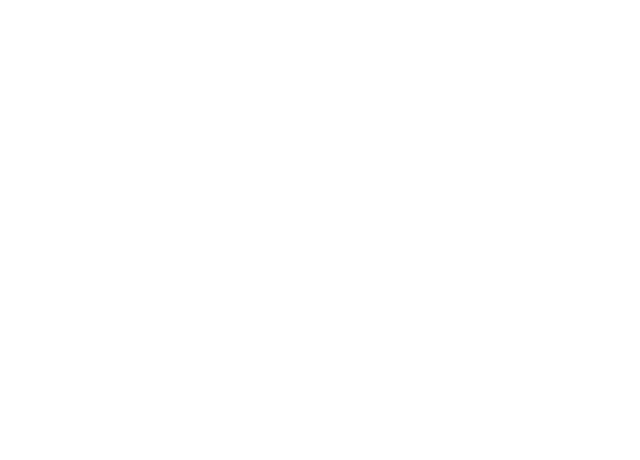
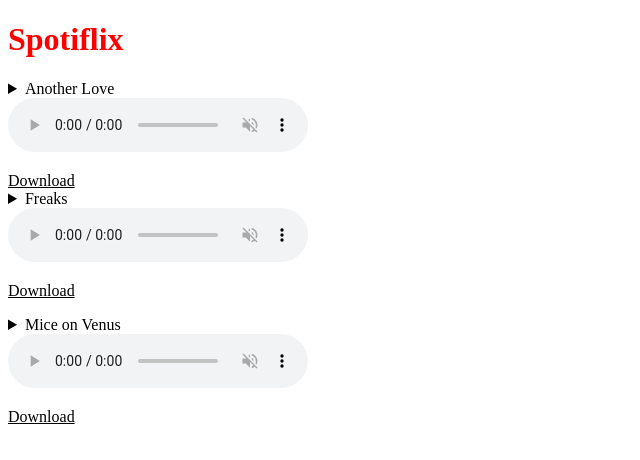
Before and after one commit to kretzerfelipe/01-Exercicios-HTML, a plain HTML site: page 003 - Exercício HTML Básico/index.html in a window 1280 px wide. Shown: the whole page, without its empty margins (0-640 px from the left). Drawn offline with Linux system fonts and the light colour scheme.

Commit message:
res bug finalizado 2

```diff
--- a/003 - Exercício HTML Básico/index.html
+++ b/003 - Exercício HTML Básico/index.html
@@ -0,0 +1,67 @@
+<!DOCTYPE html>
+<html lang="en">
+    <head>
+        <meta charset="UTF-8">
+        <meta name="viewport" content="width=device-width, initial-scale=1.0">
+
+        <title>Spotiflix</title>
+        <link rel="icon" type="image/x-icon" href="assets/sMAyJOuB_400x400.jpg">
+        <style>
+            /* Seletor Universal*/
+            *{
+                color: black;
+            }
+
+            /* Seletor de Clase*/
+            .clTituloPrincipal{
+                color: red;
+            }
+        </style>
+     </head>
+
+
+    <body>
+       <div>
+        <!------------- Área de Cabeçalho ------------------>
+            <div>
+                <header>
+
+                    <a><h1 class="clTituloPrincipal">Spotiflix</h1></a>
+                </header>
+            </div>
+        <!------------- Área de Músicas ------------------>
+            <main>
+                <div>
+                    <details>
+                        <summary>Another Love</summary>
+                        <p>Single - Tom Odell<br>
+                    </details>
+                    <audio controls autoplay loop muted>
+                        <source src="assets/Love.mp3" type="audio/mpeg"></audio></p>
+                    <a href="assets/Love.mp3" download target="_blank">Download </a>
+                </div>
+
+                <div>
+                    <details>
+                        <summary>Freaks</summary>
+                        <p>Single - Surf case <br>
+                    </details>
+                    <audio controls autoplay loop muted>
+                        <source src="assets/Freaks.mp3" type="audio/mpeg"></audio></p>
+                    <a href="assets/Freaks.mp3" download target="_blank">Download</a>
+                </div>
+
+                <div>
+                    <p></p><details>
+                        <summary>Mice on Venus</summary>
+                        <p>Album - C418 - Minecraft<br>
+                    </details>
+                    <audio controls autoplay loop muted>
+                        <source src="assets/MiceOnVenus.mp3" type="audio/mpeg"></audio></p>
+                    <a href="assets/MiceOnVenus.mp3" download target="_blank">Download</a>
+                </div>
+            </main>
+       </div>
+
+    </body>
+</html>
```
Also changed, not shown: 002 - Exercício HTML Básico/paginas/curso.html (+2 -2 lines), 002 - Exercício HTML Básico/paginas/matricula.html (+1 -1 lines), 003 - Exercício HTML Básico/assets/sMAyJOuB_400x400.jpg (added), 3 other files.
